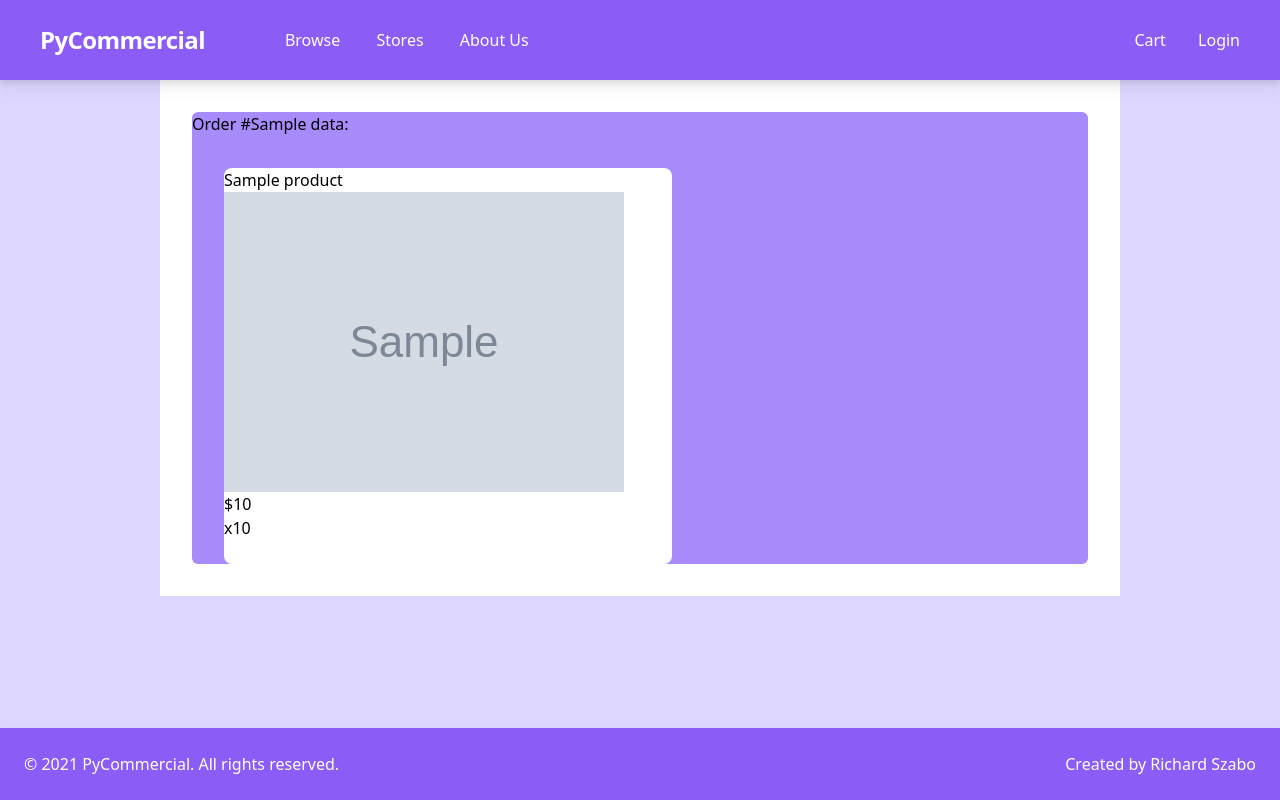
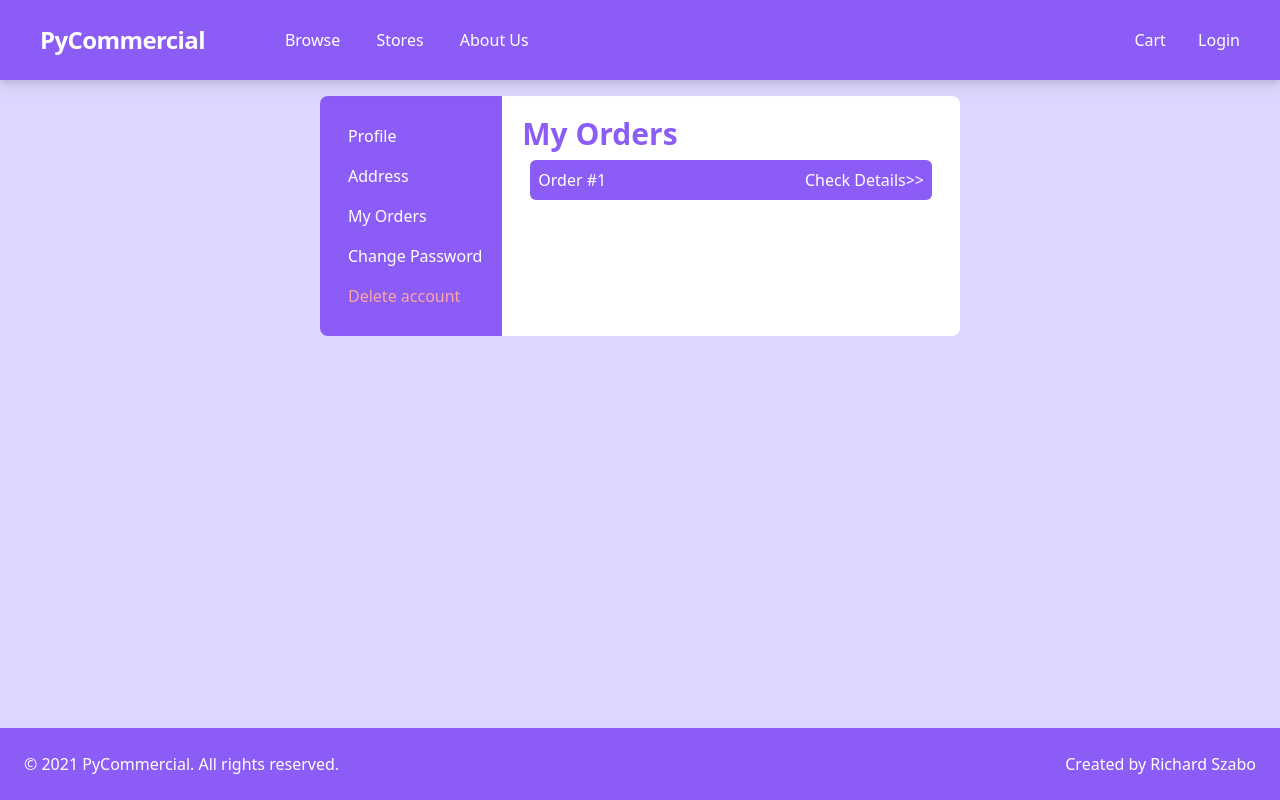
Before and after one commit to Riyomi/PyCommercial, a Django app: template users/templates/users/account/orders.html in a window 1280 px wide. Run offline with Django 3.2, Linux system fonts and the light colour scheme; the template is opened without the code that fills it: most values are stand-ins (such as "Sample title", 1, 10 or a date in 2020); grey boxes marked "Sample" are stand-in pictures; style sheets or scripts are compiled from the project's sources; some libraries are stand-ins or nearby versions.

Commit message:
Order history added

```diff
--- a/products/templates/products/home.html
+++ b/products/templates/products/home.html
@@ -3,8 +3,8 @@
 {% block title %}Home{% endblock title %}
 {% block content %}
 
-<div class="grid grid-cols-2 gap-x-4">
-  <div class="bg-purple-200 pt-20 pl-40">
+<div class="grid grid-cols-2 min-h-screen gap-x-4" style="min-height: calc(100vh - (153px));">
+  <div class="flex flex-col self-center bg-purple-200 pl-28">
     <p class="text-8xl text-purple-500 font-semibold">Online Shopping</p>
     <div class="grid">
       <input
--- a/templates/base.html
+++ b/templates/base.html
@@ -22,7 +22,7 @@
 
   <body>
     <div
-      class="flex flex-col bg-purple-200"
+      class="flex flex-col min-h-screen bg-purple-200"
       style="min-height: calc(100vh - (72px))"
     >
       <nav
--- a/users/templates/users/account/orders.html
+++ b/users/templates/users/account/orders.html
@@ -1,24 +1,27 @@
-{% extends "base.html" %}
+{% extends 'users/profile.html' %}
 {% load myfilters %}
-{% load products.productfilters %}
 {% block title %}My Orders{% endblock title %}
 
-{% block content %}
-<div class="bg-white mx-auto w-9/12">
-  {% for id, orderitems in data.items %}
-  <div class="bg-purple-400 my-8 mx-8 rounded-md">
-    Order #{{id}}:
-
-    {%for item in orderitems %}
-    <div class="bg-white m-8 rounded-lg w-6/12">
+{% block page %}
+<div class="bg-white">
+  <p class="title-h1">My Orders</p>
+  {% for order_id in orders %}
+  <div class="flex justify-between text-white bg-purple-500 rounded-md p-2 m-2">
+    <span>
+      Order #{{order_id}}
+    </span>
+    <a href="{% url 'users:order-details' order_id %}">Check Details>></a>
+    <!--Use pagination here-->
+    {% comment %} {%for item in orderitems %}
+    <div class="bg-white m-8 rounded-lg">
       {{ item.product.name }}<br>
-      <img src="{{ item.product.image.url|formaturl }}">
+      <img src="{{ item.product.image.url|formaturl }}" class="w-8">
       ${{ item.product.price }}<br>
       x{{ item.quantity }}<br><br>
     </div>
-   {%endfor %}
+   {%endfor %} {% endcomment %}
   </div>
   {%endfor %}
 
 </div>
-{% endblock content %}
+{% endblock page %}
--- a/users/templates/users/login.html
+++ b/users/templates/users/login.html
@@ -2,7 +2,7 @@
 {% load myfilters %}
 {% block title %}Login{% endblock title %}
 {% block content %}
-<div class="flex flex-grow flex-col mx-auto mt-4">
+<div class="flex flex-col self-center mt-4">
   <form method="POST" class="bg-white shadow-md rounded px-8 pt-6 pb-8 mb-4">
     {% csrf_token %}
     <p class="title-h1">Login</p>
--- a/users/templates/users/profile.html
+++ b/users/templates/users/profile.html
@@ -3,7 +3,7 @@
 {% block title %}My Account{% endblock title %}
 
 {% block content %}
-<div class="mx-auto flex flex-row w-6/12 mt-4">
+<div class="flex flex-row self-center w-6/12 mt-4">
   <div class="flex flex-col rounded-bl-lg rounded-tl-lg p-5 bg-purple-500">
     <div class="menu-option">
       <a href="{% url 'users:profile' %}"
@@ -16,13 +16,13 @@
       >
     </div>
     <div class="menu-option">
-      <a href="#"
-        ><i class="fas fa-lock"></i><span class="ml-2">Change Password</span></a
+      <a href="{% url 'users:orders' %}"
+        ><i class="fas fa-receipt"></i><span class="ml-2">My Orders</span></a
       >
     </div>
     <div class="menu-option">
-      <a href="{% url 'users:orders' %}"
-        ><i class="fas fa-receipt"></i><span class="ml-2">My Orders</span></a
+      <a href="#"
+        ><i class="fas fa-lock"></i><span class="ml-2">Change Password</span></a
       >
     </div>
     <div class="menu-option text-red-300 hover:text-red-400">
--- a/users/templates/users/register.html
+++ b/users/templates/users/register.html
@@ -3,7 +3,7 @@
 {% block title %}Register Account{% endblock title %}
 
 {% block content %}
-<div class="flex flex-col mx-auto mt-4">
+<div class="flex flex-col self-center mt-4">
   <form method="POST" class="bg-white shadow-md rounded px-8 pt-6 pb-8 mb-4">
     {% csrf_token %}
     <p class="title-h1">Register account</p>
--- a/users/templates/users/success.html
+++ b/users/templates/users/success.html
@@ -11,7 +11,7 @@
 {% endblock %}
 
 {% block content %}
-<div class="grid grid-cols-1 mx-auto max-w-md">
+<div class="grid grid-cols-1 self-center max-w-md">
   {% for message in messages %}
   <p>{{ message }}</p>
   {% endfor %}
--- a/users/urls.py
+++ b/users/urls.py
@@ -7,8 +7,10 @@ urlpatterns = [
     path('register', views.registerPage, name='register'),
     path('login', views.loginPage, name='login'),
     path('success', views.successPage, name='success'),
-    path('account', views.profilePage, name='profile'),
+    path('profile', views.profilePage, name='profile'),
     path('address', views.addressPage, name='address'),
     path('logout', views.logoutUser, name='logout'),
     path('orders', views.ordersPage, name='orders'),
+    path('orders/details/<int:order_id>',
+         views.orderDetails, name='order-details')
 ]
```
Also changed, not shown: users/templates/users/orderDetails.html (added, +26 -0 lines), users/views.py (+17 -5 lines).
